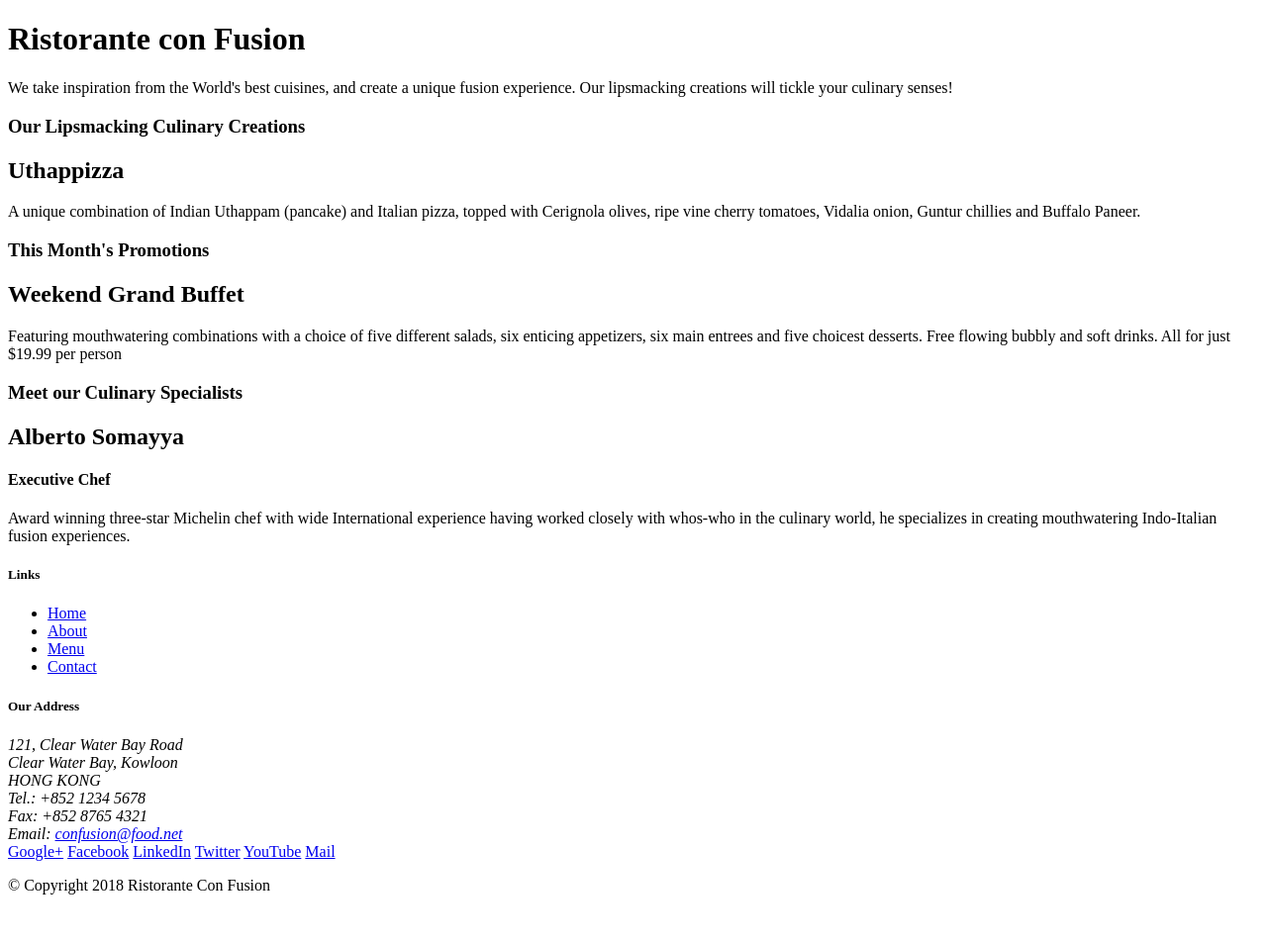
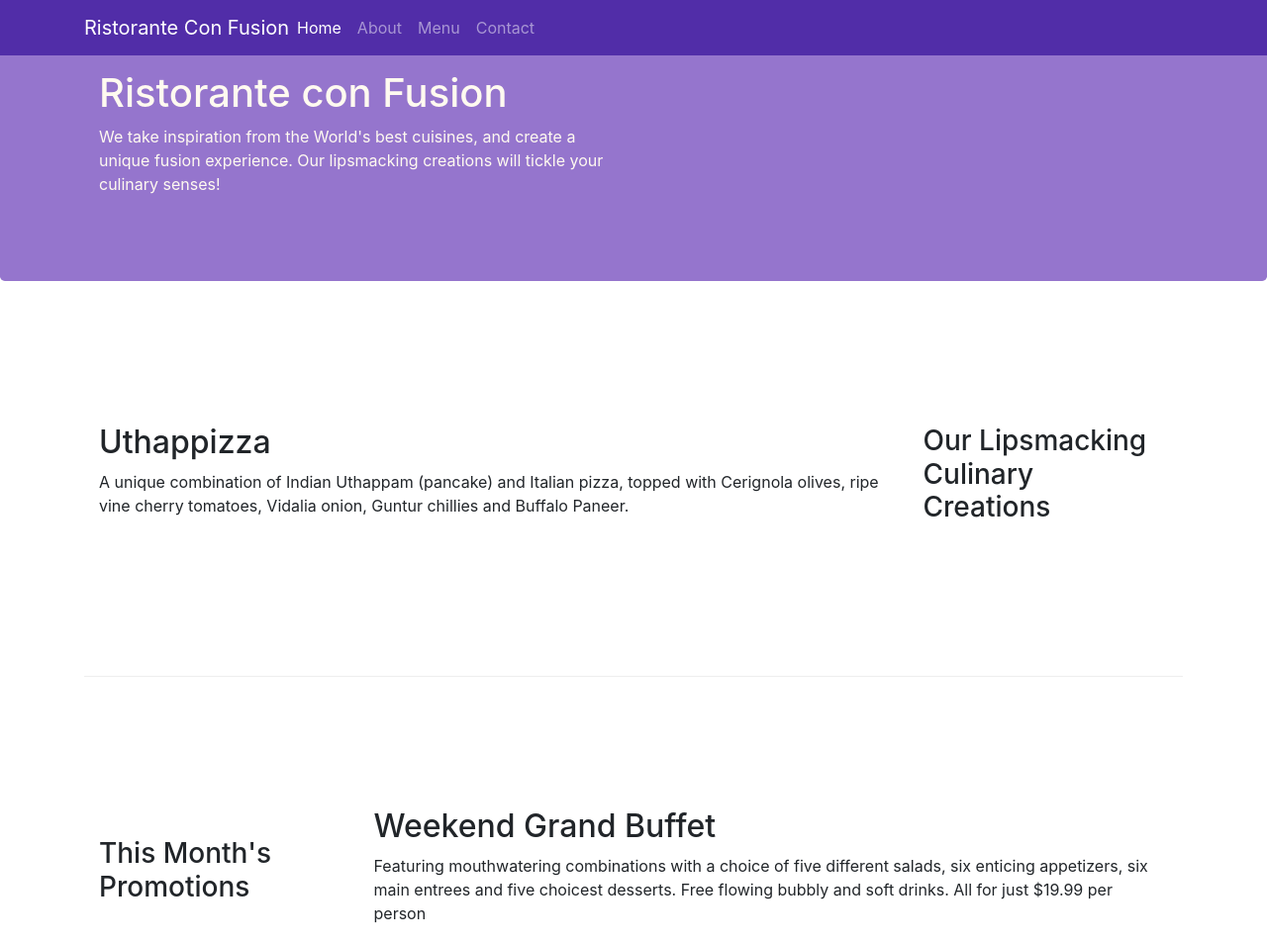
Before and after one commit to Rohanhirwe/Bootstrap4.0_Coursera, a website: page index.html in a window 1280 px wide. Shown: the top 954 px of the page at 99% size. Before the commit the page ends 920 px from the top, so only its background shows below. Drawn offline with nearby package versions, Linux system fonts and the light colour scheme.

Commit message:
Navigation bar and Breadcrumb

```diff
--- /dev/null
+++ b/css/styles.css
@@ -0,0 +1,39 @@
+.row-header {
+    margin: 0px auto;
+    padding: 0px auto;
+}
+
+.row-content {
+    margin: 0px auto;
+    padding: 50px 0px 50px 0px;
+    border-bottom: 1px ridge;
+    min-height: 400px;
+}
+
+.footer {
+    background-color: #D1C4E9;
+    margin: 0px auto;
+    padding: 20px 0px 20px 0px;
+}
+
+.jumbotron {
+    padding: 70px 30px 70px 30px;
+    margin: 0px auto;
+    background: #9575cd;
+    color: floralwhite;
+}
+
+address {
+    font-size: 80%;
+    margin: 0px;
+    color: #0f0f0f;
+}
+
+body{
+    padding: 50px 0px opx 0px;
+    z-index: 0;
+}
+
+.navbar-dark {
+    background-color:  #512da8;
+}
--- a/index.html
+++ b/index.html
@@ -2,51 +2,75 @@
 <html lang="en">
 
 <head>
+    <!-- Required meta tags always come first -->
+    <meta charset="utf-8">
+    <meta name="viewport" content="width=device-width, initial-scale=1, shrink-to-fit=no">
+    <meta http-equiv="x-ua-compatible" content="ie=edge">
+
+    <!-- Bootstrap CSS -->
+    <link rel="stylesheet" href="node_modules/bootstrap/dist/css/bootstrap.min.css">
+    <link rel="stylesheet" href="css/styles.css">
     <title>Ristorante Con Fusion</title>
 </head>
 
 <body>
+    <nav class="navbar navbar-dark navbar-expand-sm fixed-top">
+        <div class="container">
+            <button class="navbar-toggler" type="button" data-toggle="collapse" data-target="#Navbar">
+                <span class="navbar-toggler-icon"></span>
+            </button>
+            <a class="navbar-brand mr-auto" href="./index.html">Ristorante Con Fusion</a>
+            <div class="collapse navbar-collapse" id="Navbar">
+                <ul class="navbar-nav mr-auto">
+                    <li class="nav-item active"><a class="nav-link" href="./index.html">Home</a></li>
+                    <li class="nav-item"><a class="nav-link" href="./aboutus.html">About</a></li>
+                    <li class="nav-item"><a class="nav-link" href="#">Menu</a></li>
+                    <li class="nav-item"><a class="nav-link" href="#">Contact</a></li>
+                </ul>
+            </div>
+        </div>
+    </nav>
 
-    <header>
-        <div>
-            <div>
-                <div>
+    <header class="jumbotron">
+        <div class="container">
+            <div class="row row-header">
+                <div class="col-12 col-sm-6">
                     <h1>Ristorante con Fusion</h1>
                     <p>We take inspiration from the World's best cuisines, and create a unique fusion experience. Our lipsmacking creations will tickle your culinary senses!</p>
                 </div>
-                <div>
+                <div class="col-12 col-sm">
                 </div>
             </div>
         </div>
     </header>
 
-    <div>
-        <div>
-            <div>
+    <div class="container">
+        <div class="row row-content align-items-center">
+            <div class="col-12 col-sm-4  order-sm-last col-md-3">
                 <h3>Our Lipsmacking Culinary Creations</h3>
             </div>
-            <div>
+            <div class="col col-sm order-sm-first col-md">
                 <h2>Uthappizza</h2>
                 <p>A unique combination of Indian Uthappam (pancake) and Italian pizza, topped with Cerignola olives, ripe vine cherry tomatoes, Vidalia onion, Guntur chillies and Buffalo Paneer.</p>
             </div>
         </div>
 
 
-        <div>
-            <div>
+        <div class="row row-content align-items-center">
+            <div class="col-12 col-sm-4 col-md-3">
                 <h3>This Month's Promotions</h3>
             </div>
-            <div>
+            <div class="col col-sm col-md">
                 <h2>Weekend Grand Buffet</h2>
                 <p>Featuring mouthwatering combinations with a choice of five different salads, six enticing appetizers, six main entrees and five choicest desserts. Free flowing bubbly and soft drinks. All for just $19.99 per person </p>
             </div>
         </div>
 
-        <div>
-            <div>
+        <div class="row row-content align-items-center">
+            <div class="col-12 col-sm-4 order-sm-last col-md-3">
                 <h3>Meet our Culinary Specialists</h3>
             </div>
-            <div>
+            <div class="col col-sm order-sm-first col-md">
                 <h2>Alberto Somayya</h2>
                 <h4>Executive Chef</h4>
                 <p>Award winning three-star Michelin chef with wide International experience having worked closely with whos-who in the culinary world, he specializes in creating mouthwatering Indo-Italian fusion experiences. </p>
@@ -55,18 +79,18 @@
     </div>
 
     <footer>
-        <div>
-            <div>
-                <div>
+        <div class="container">
+            <div class="row footer">
+                <div class="col-4 offset-1 col-sm-2">
                     <h5>Links</h5>
-                    <ul>
+                    <ul class="list-unstyled">
                         <li><a href="#">Home</a></li>
-                        <li><a href="#">About</a></li>
+                        <li><a href="./aboutus.html">About</a></li>
                         <li><a href="#">Menu</a></li>
                         <li><a href="#">Contact</a></li>
                     </ul>
                 </div>
-                <div>
+                <div class="col-7 col-sm-5 addr address">
                     <h5>Our Address</h5>
                     <address>
 		              121, Clear Water Bay Road<br>
@@ -77,8 +101,8 @@
 		              Email: <a href="mailto:confusion@food.net">confusion@food.net</a>
 		           </address>
                 </div>
-                <div>
-                    <div>
+                <div class="col-12 col-sm-4 align-self-center">
+                    <div class="text-center">
                         <a href="http://google.com/+">Google+</a>
                         <a href="http://www.facebook.com/profile.php?id=">Facebook</a>
                         <a href="http://www.linkedin.com/in/">LinkedIn</a>
@@ -88,14 +112,17 @@
                     </div>
                 </div>
            </div>
-           <div>
-                <div>
+           <div class="row footer justify-content-center">
+                <div class="col-auto">
                     <p>© Copyright 2018 Ristorante Con Fusion</p>
                 </div>
            </div>
         </div>
     </footer>
-
+    <!-- jQuery first, then Popper.js, then Bootstrap JS. -->
+    <script src="node_modules/jquery/dist/jquery.slim.min.js"></script>
+    <script src="node_modules/popper.js/dist/umd/popper.min.js"></script>
+    <script src="node_modules/bootstrap/dist/js/bootstrap.min.js"></script>
 </body>
 
 </html>
--- a/package.json
+++ b/package.json
@@ -12,5 +12,10 @@
   "license": "ISC",
   "devDependencies": {
     "lite-server": "^2.3.0"
+  },
+  "dependencies": {
+    "bootstrap": "^4.0.0",
+    "jquery": "^3.3.1",
+    "popper.js": "^1.12.9"
   }
 }
```
Also changed, not shown: aboutus.html (added, +135 -0 lines), 1 other file.
